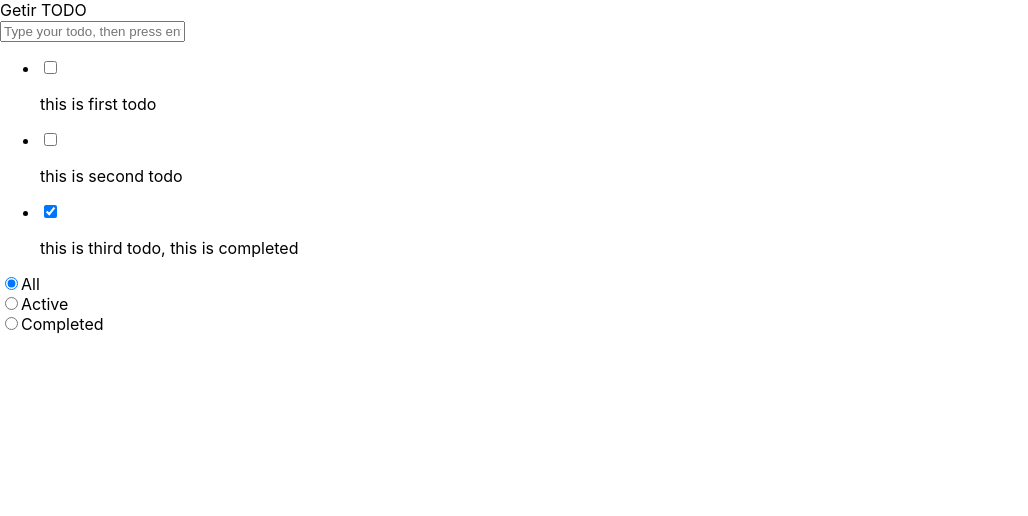
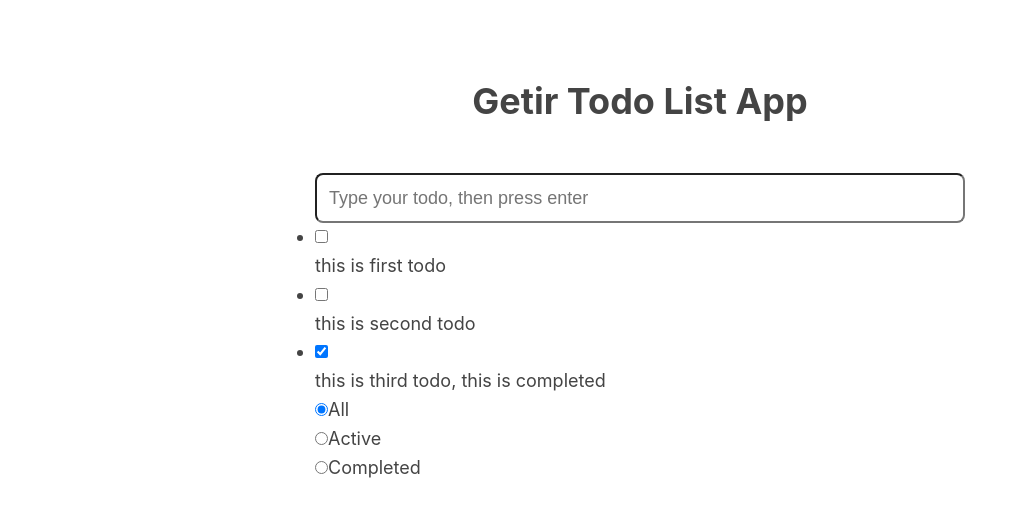
Before and after one commit to brkn/react-redux-todolist, a React (Create React App) app: page / in a window 1280 px wide. Shown: the top 516 px of the page, without its empty margins (0-1028 px from the left). Built offline with nearby package versions, Linux system fonts and the light colour scheme.

Commit message:
Updat default styles

```diff
--- a/src/components/App/App.scss
+++ b/src/components/App/App.scss
@@ -1,6 +1,31 @@
-.App {
+* {
+  box-sizing: border-box;
+  margin: 0;
+  padding: 0;
+}
+
+main {
+  min-height: 100vh;
+  max-width: 650px;
+
+  margin: 80px auto;
+
+  line-height: 1.6;
+  font-size: 18px;
+  color: #444;
+  font-family: -apple-system, BlinkMacSystemFont, "Segoe UI", "Roboto", "Oxygen",
+    "Ubuntu", "Cantarell", "Fira Sans", "Droid Sans", "Helvetica Neue",
+    sans-serif;
+  -webkit-font-smoothing: antialiased;
+  -moz-osx-font-smoothing: grayscale;
+}
+
+h1,
+h2,
+h3 {
+  line-height: 1.2;
+}
+
+header {
   text-align: center;
-  background-color: #282c34;
-  min-height: 100vh;
-  color: white;
 }
--- a/src/components/Header/Header.tsx
+++ b/src/components/Header/Header.tsx
@@ -4,6 +4,6 @@
 
 export const Header: React.FC = () => (
   <header className="header">
-    {"Getir TODO"}
+    <h1>{"Getir Todo List App"}</h1>
   </header>
 );
--- a/src/components/Input/Input.scss
+++ b/src/components/Input/Input.scss
@@ -0,0 +1,15 @@
+.todo-input {
+  width: 100%;
+  height: 50px;
+
+  padding: 2px 12px;
+  margin-top: 50px;
+
+  font-size: 18px;
+
+  border-radius: 8px;
+
+  &:focus {
+    outline: none;
+  }
+}
```
